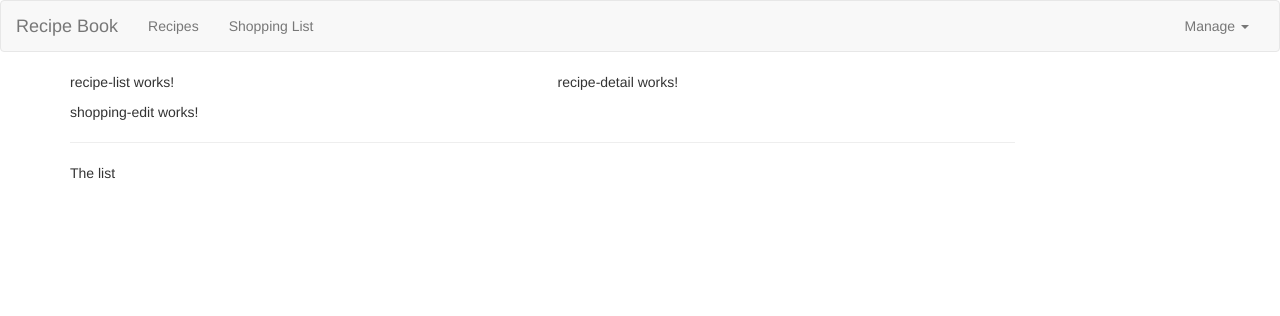
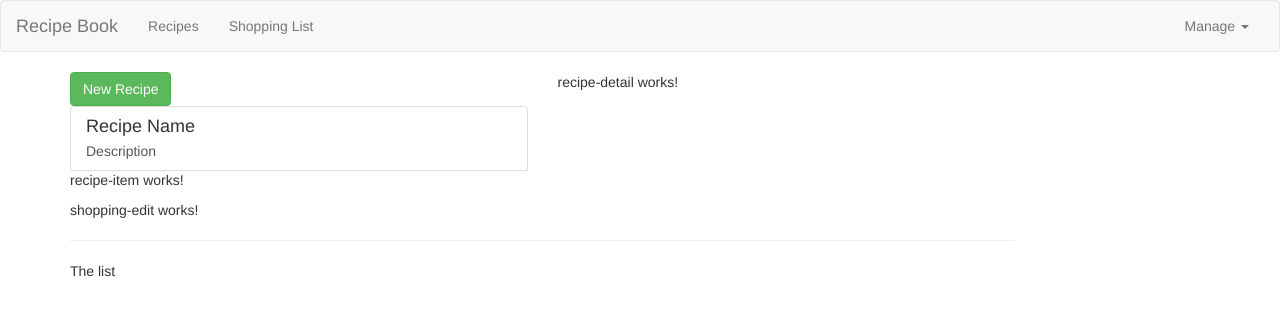
Before and after one commit to flave19/Recipe-Shopping-List-App, an Angular app: page / in a window 1280 px wide. Shown: the top 316 px of the page. Built offline with nearby package versions, Linux system fonts and the light colour scheme.

Commit message:
Adding Content to the Recipes Components

```diff
--- a/src/app/recipes/recipe-list/recipe-list.component.html
+++ b/src/app/recipes/recipe-list/recipe-list.component.html
@@ -1 +1,19 @@
-<p>recipe-list works!</p>
+<div class="row">
+  <div class="col-xs-12">
+    <button class="btn btn-success">New Recipe</button>
+  </div>
+</div>
+<div class="row">
+  <div class="col-xs-12">
+    <a href="#" class="list-group-item clearfix">
+      <div class="pull-left">
+        <h4 class="list-group-item-heading">Recipe Name</h4>
+        <p class="list-group-item-text">Description</p>
+      </div>
+      <span class="pull-right">
+        <img src="" alt="" class="img-responsive" style="max-height: 50px" />
+      </span>
+    </a>
+    <app-recipe-item></app-recipe-item>
+  </div>
+</div>
--- a/src/app/recipes/recipe-list/recipe-list.component.ts
+++ b/src/app/recipes/recipe-list/recipe-list.component.ts
@@ -1,15 +1,18 @@
 import { Component, OnInit } from '@angular/core';
+import { Recipe } from '../recipe.model';
 
 @Component({
   selector: 'app-recipe-list',
   templateUrl: './recipe-list.component.html',
-  styleUrls: ['./recipe-list.component.css']
+  styleUrls: ['./recipe-list.component.css'],
 })
 export class RecipeListComponent implements OnInit {
+  recipes: Recipe[] = [
+    new Recipe('A Test Recipe', 'This is simply a test', 'https://cdn.pixabay.com/photo/2016/06/15/19/09/food-1459693_960_720.jpg')
+  ];
 
-  constructor() { }
 
-  ngOnInit(): void {
-  }
+  constructor() {}
 
+  ngOnInit(): void {}
 }
--- a/src/app/recipes/recipes.component.ts
+++ b/src/app/recipes/recipes.component.ts
@@ -6,7 +6,7 @@ import { Component, OnInit } from '@angular/core';
   styleUrls: ['./recipes.component.css']
 })
 export class RecipesComponent implements OnInit {
-  recipes =[];
+
 
   constructor() { }
 
```
